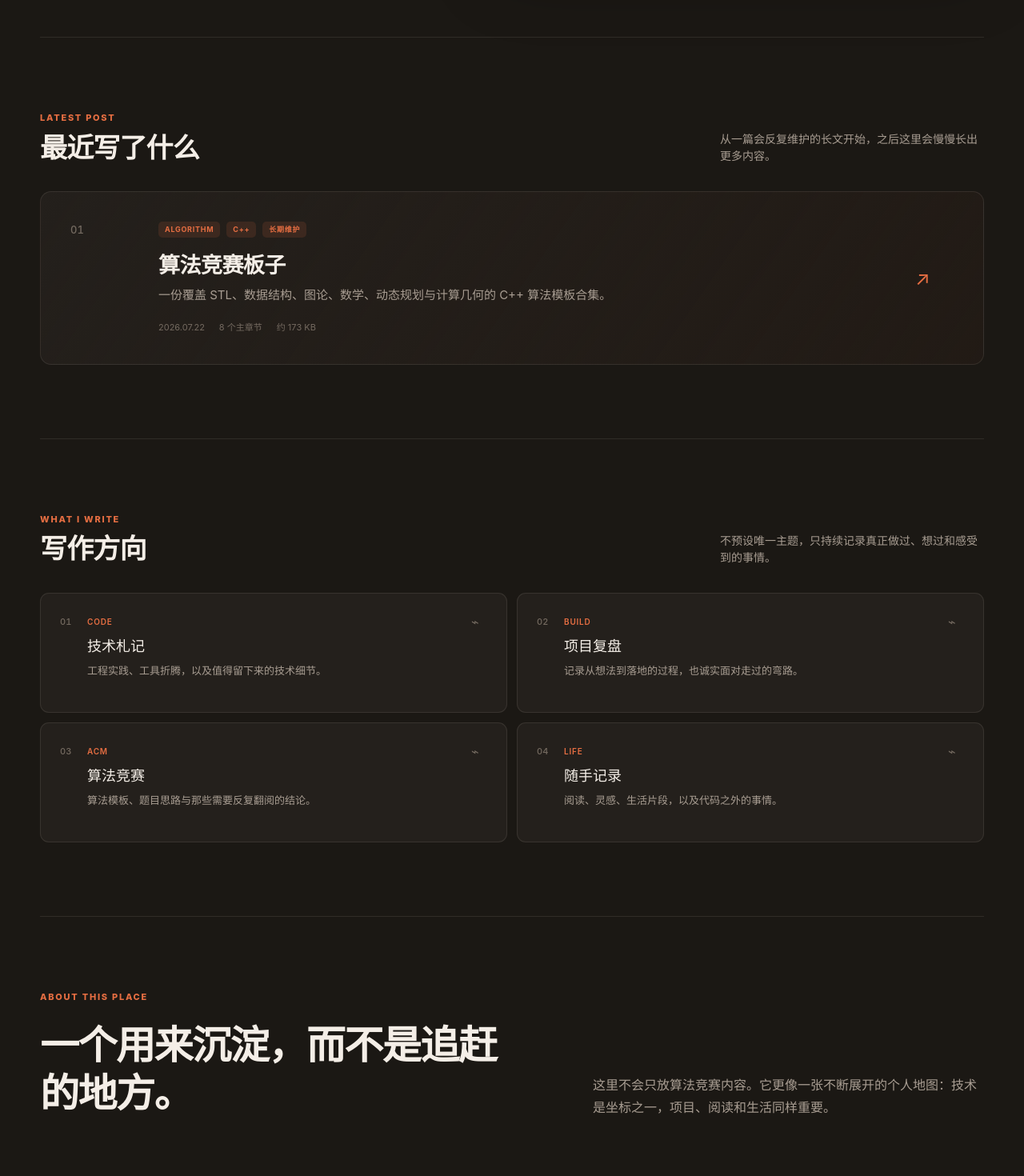
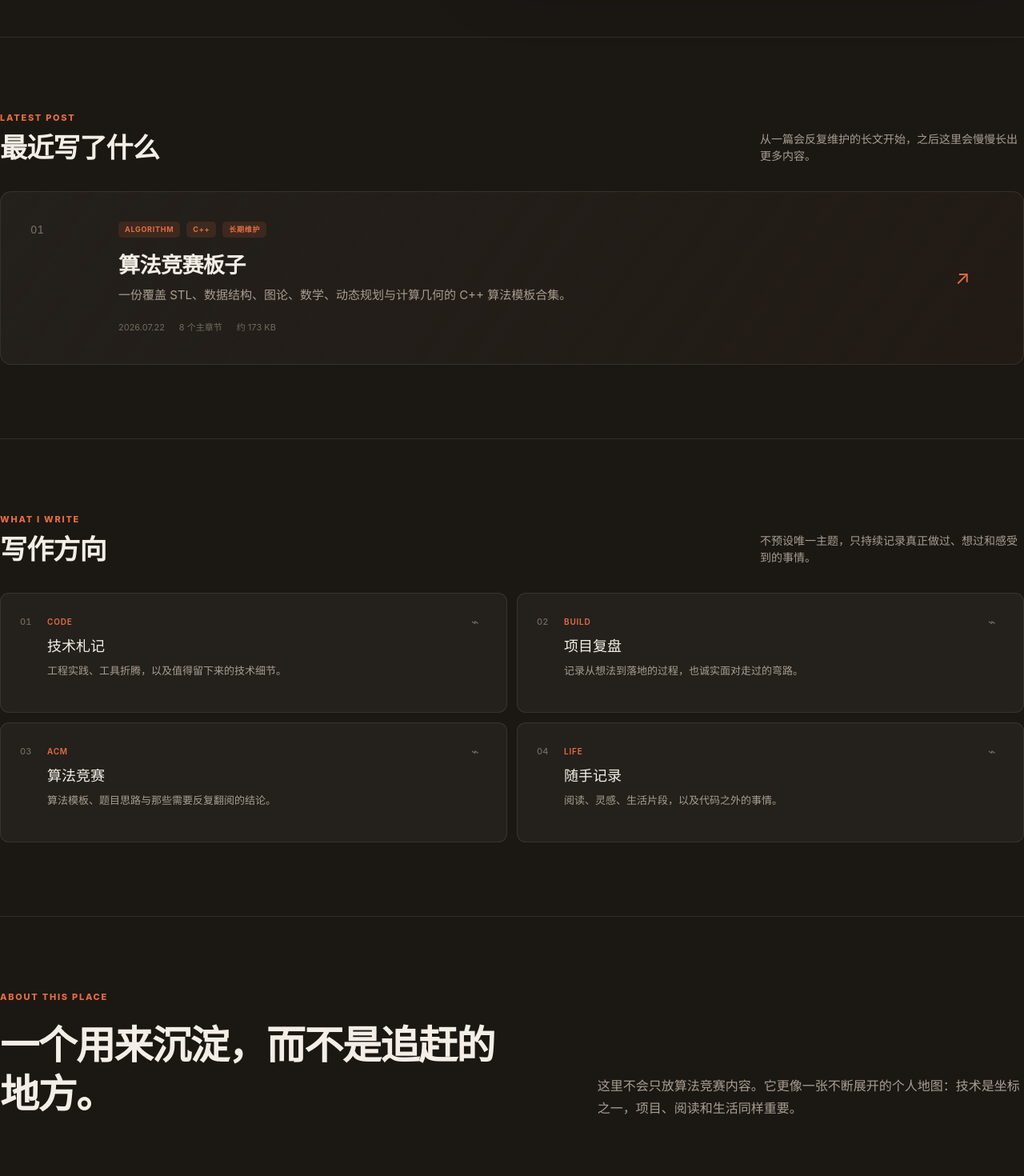
Before and after one commit to IoveCelestina/Manifold, a Next.js app: page / in a window 1280 px wide. Shown: the part 720-2190 px from the top of the page at 80% size. Built offline with nearby package versions, Linux system fonts and the light colour scheme.

Commit message:
style: expand layout and add scroll reveals

```diff
--- /dev/null
+++ b/app/components/ScrollReveal.tsx
@@ -0,0 +1,32 @@
+"use client";
+
+import { useEffect } from "react";
+
+export function ScrollReveal() {
+  useEffect(() => {
+    const root = document.documentElement;
+    const elements = Array.from(document.querySelectorAll<HTMLElement>("[data-scroll-reveal]"));
+
+    root.classList.add("reveal-ready");
+
+    const observer = new IntersectionObserver(
+      (entries) => {
+        for (const entry of entries) {
+          if (!entry.isIntersecting) continue;
+          entry.target.classList.add("is-visible");
+          observer.unobserve(entry.target);
+        }
+      },
+      { threshold: 0.12, rootMargin: "0px 0px -6% 0px" },
+    );
+
+    for (const element of elements) observer.observe(element);
+
+    return () => {
+      observer.disconnect();
+      root.classList.remove("reveal-ready");
+    };
+  }, []);
+
+  return null;
+}
--- a/app/globals.css
+++ b/app/globals.css
@@ -57,7 +57,7 @@ body {
 a { color: inherit; text-decoration: none; }
 button, input { font: inherit; }
 ::selection { background: rgba(230, 110, 66, 0.35); color: var(--text); }
-.shell { width: min(1180px, calc(100% - 48px)); margin: 0 auto; }
+.shell { width: 100%; margin: 0; padding-inline: clamp(20px, 3vw, 56px); }
 
 .site-header {
   position: sticky;
@@ -175,7 +175,7 @@ button, input { font: inherit; }
 .site-footer { display: flex; justify-content: space-between; align-items: center; padding: 40px 0 55px; border-top: 1px solid var(--line); color: var(--faint); font-size: 11px; }
 
 .reading-progress { position: fixed; inset: 0 auto auto 0; z-index: 100; height: 2px; background: linear-gradient(90deg, #e65d38, #f1a050); box-shadow: 0 0 11px var(--accent); transition: width 80ms linear; }
-.docs-shell { width: min(1510px, calc(100% - 48px)); margin: 0 auto; display: grid; grid-template-columns: 280px minmax(0, 780px) 230px; justify-content: center; gap: 54px; padding: 44px 0 110px; }
+.docs-shell { width: 100%; margin: 0; display: grid; grid-template-columns: 280px minmax(0, 1fr) 230px; gap: clamp(32px, 3vw, 54px); padding: 44px clamp(20px, 2.5vw, 48px) 110px; }
 .docs-left, .docs-right { position: sticky; top: 104px; align-self: start; max-height: calc(100vh - 130px); overflow: auto; scrollbar-width: thin; scrollbar-color: var(--line-strong) transparent; }
 .docs-left { padding-right: 23px; border-right: 1px solid var(--line); }
 .docs-search { height: 46px; display: grid; grid-template-columns: 22px 1fr auto; align-items: center; gap: 7px; padding: 0 12px; margin-bottom: 27px; border: 1px solid var(--line); border-radius: 10px; background: var(--panel); color: var(--faint); }
@@ -216,18 +216,21 @@ button, input { font: inherit; }
 
 .reveal { animation: rise-in 600ms cubic-bezier(.2,.7,.2,1) both; }.reveal-delay { animation-delay: 100ms; }
 @keyframes rise-in { from { transform: translateY(12px); } to { transform: translateY(0); } }
-@media (prefers-reduced-motion: reduce) { html { scroll-behavior: auto; } *, *::before, *::after { animation-duration: 0.01ms !important; transition-duration: 0.01ms !important; } }
+.reveal-ready [data-scroll-reveal] { opacity: 0; filter: blur(5px); transform: translateY(24px); transition: opacity 700ms cubic-bezier(.2,.7,.2,1), filter 700ms cubic-bezier(.2,.7,.2,1), transform 700ms cubic-bezier(.2,.7,.2,1); transition-delay: var(--reveal-delay, 0ms); will-change: opacity, filter, transform; }
+.reveal-ready [data-scroll-reveal].is-visible { opacity: 1; filter: blur(0); transform: translateY(0); }
+.writing-card:nth-child(2) { --reveal-delay: 70ms; }.writing-card:nth-child(3) { --reveal-delay: 140ms; }.writing-card:nth-child(4) { --reveal-delay: 210ms; }
+@media (prefers-reduced-motion: reduce) { html { scroll-behavior: auto; } *, *::before, *::after { animation-duration: 0.01ms !important; transition-duration: 0.01ms !important; }.reveal-ready [data-scroll-reveal] { opacity: 1; filter: none; transform: none; } }
 
 @media (max-width: 1280px) {
-  .docs-shell { grid-template-columns: 245px minmax(0, 760px); gap: 40px; }
+  .docs-shell { grid-template-columns: 245px minmax(0, 1fr); gap: 40px; padding-inline: 24px; }
   .docs-right { display: none; }
 }
 @media (max-width: 860px) {
-  .shell { width: min(100% - 32px, 700px); }
+  .shell { width: 100%; padding-inline: 16px; }
   .header-inner { grid-template-columns: 1fr auto; }.site-header nav { display: none; }
   .hero { min-height: auto; grid-template-columns: 1fr; gap: 56px; padding-top: 70px; }.hero::before { right: -330px; }.code-window { transform: none; }
   .section-heading { display: block; }.section-heading > p { width: auto; margin-top: 10px; }.topic-grid { grid-template-columns: 1fr; }.about-section > div { grid-template-columns: 1fr; gap: 22px; }
-  .docs-shell { width: min(100% - 32px, 760px); display: block; padding-top: 28px; }.docs-left { position: static; max-height: none; margin-bottom: 34px; padding: 0 0 22px; border-right: 0; border-bottom: 1px solid var(--line); }.docs-left nav { grid-template-columns: repeat(4, 1fr); }.docs-left nav a { text-align: center; }.docs-left .nav-note { display: none; }
+  .docs-shell { width: 100%; display: block; padding: 28px 16px 90px; }.docs-left { position: static; max-height: none; margin-bottom: 34px; padding: 0 0 22px; border-right: 0; border-bottom: 1px solid var(--line); }.docs-left nav { grid-template-columns: repeat(4, 1fr); }.docs-left nav a { text-align: center; }.docs-left .nav-note { display: none; }
   .article-header h1 { font-size: 40px; }
 }
 @media (max-width: 560px) {
--- a/app/page.tsx
+++ b/app/page.tsx
@@ -1,4 +1,5 @@
 import Link from "next/link";
+import { ScrollReveal } from "./components/ScrollReveal";
 import { SiteHeader } from "./components/SiteHeader";
 import { post } from "./lib/post";
 
@@ -13,6 +14,7 @@ export default function Home() {
   return (
     <main>
       <SiteHeader />
+      <ScrollReveal />
       <section className="hero shell personal-hero">
         <div className="hero-copy reveal">
           <p className="eyebrow"><span className="status-dot" /> PERSONAL BLOG</p>
@@ -49,11 +51,11 @@ export default function Home() {
       </section>
 
       <section className="latest-section shell" id="latest">
-        <div className="section-heading">
+        <div className="section-heading" data-scroll-reveal>
           <div><p className="eyebrow">LATEST POST</p><h2>最近写了什么</h2></div>
           <p>从一篇会反复维护的长文开始，之后这里会慢慢长出更多内容。</p>
         </div>
-        <Link className="post-card" href={post.href}>
+        <Link className="post-card" href={post.href} data-scroll-reveal>
           <div className="post-number">01</div>
           <div className="post-main">
             <div className="post-tags"><span>ALGORITHM</span><span>C++</span><span>长期维护</span></div>
@@ -66,13 +68,13 @@ export default function Home() {
       </section>
 
       <section className="topics-section shell" id="writing">
-        <div className="section-heading">
+        <div className="section-heading" data-scroll-reveal>
           <div><p className="eyebrow">WHAT I WRITE</p><h2>写作方向</h2></div>
           <p>不预设唯一主题，只持续记录真正做过、想过和感受到的事情。</p>
         </div>
         <div className="topic-grid writing-grid">
           {writingTracks.map(([name, desc, label], index) => (
-            <div className="topic-card writing-card" key={name}>
+            <div className="topic-card writing-card" data-scroll-reveal key={name}>
               <span>0{index + 1}</span><div><small>{label}</small><h3>{name}</h3><p>{desc}</p></div><b>⌁</b>
             </div>
           ))}
@@ -80,8 +82,8 @@ export default function Home() {
       </section>
 
       <section className="about-section shell" id="about">
-        <p className="eyebrow">ABOUT THIS PLACE</p>
-        <div>
+        <p className="eyebrow" data-scroll-reveal>ABOUT THIS PLACE</p>
+        <div data-scroll-reveal>
           <h2>一个用来沉淀，而不是追赶的地方。</h2>
           <p>这里不会只放算法竞赛内容。它更像一张不断展开的个人地图：技术是坐标之一，项目、阅读和生活同样重要。</p>
         </div>
```
